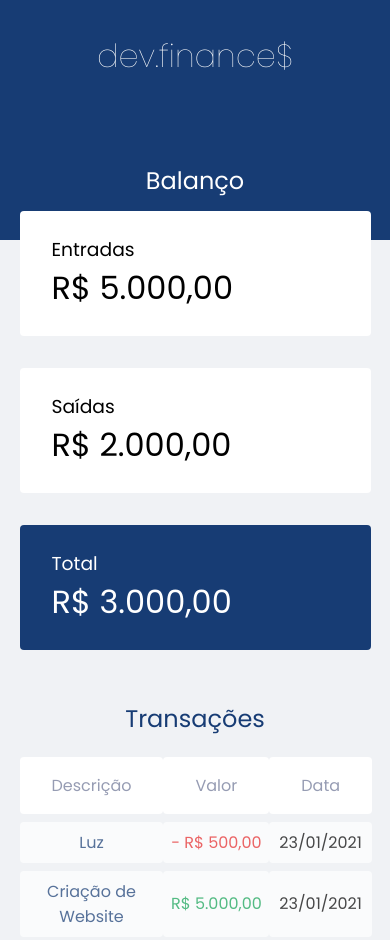
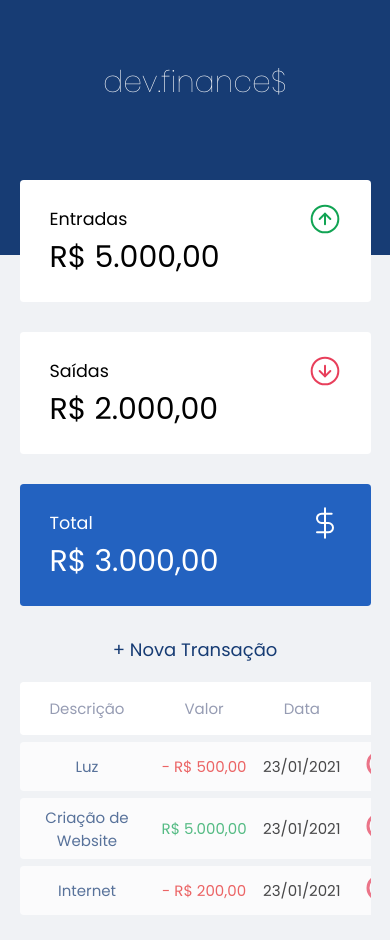
Before and after one commit to Rod-Almeida/Finances-manager, a plain HTML site: page index.html in a window 390 px wide. Shown: the top 940 px of the page. Drawn offline with Linux system fonts and the light colour scheme.

Commit message:
Responsiveness

```diff
--- a/index.html
+++ b/index.html
@@ -19,27 +19,38 @@
 
         <section id="balance">
 
-            <h2>Balanço</h2>
+            <h2 class="sr-only">Balanço</h2>
 
             <div class="card">
-                <h3>Entradas</h3>
+                <h3>
+                    <span>Entradas</span>
+                    <img src="./assets/income.svg" alt="Income Image">
+                </h3>
                 <p>R$ 5.000,00</p>
             </div>
 
             <div class="card">
-                <h3>Saídas</h3>
+                <h3>
+                    <span>Saídas</span>
+                    <img src="./assets/expense.svg" alt="Expenses Image">
+                </h3>
                 <p>R$ 2.000,00</p>
             </div>
 
             <div class="card total">
-                <h3>Total</h3>
+                <h3>
+                    <span>Total</span>
+                    <img src="./assets/total.svg" alt="Total Image">
+                </h3>
                 <p>R$ 3.000,00</p>
             </div>
 
         </section>
 
         <section id="transaction">
-            <h2>Transações</h2>
+            <h2 class="sr-only">Transações</h2>
+
+            <a href="#" class="button new">+ Nova Transação</a>
 
             <table id="data-table">
                 <thead>
@@ -47,6 +58,7 @@
                         <th>Descrição</th>
                         <th>Valor</th>
                         <th>Data</th>
+                        <th></th>
                     </tr>
                 </thead>
                 <tbody>
@@ -54,18 +66,27 @@
                         <td class="description">Luz</td>
                         <td class="expenses">- R$ 500,00</td>
                         <td class="date">23/01/2021</td>
+                        <td>
+                            <img src="./assets/minus.svg" alt="Remover Transação">
+                        </td>
                     </tr>
 
                     <tr>
                         <td class="description">Criação de Website</td>
                         <td class="income">R$ 5.000,00</td>
                         <td class="date">23/01/2021</td>
+                        <td>
+                            <img src="./assets/minus.svg" alt="Remover Transação">
+                        </td>
                     </tr>
 
                     <tr>
                         <td class="description">Internet</td>
                         <td class="expenses">- R$ 200,00</td>
                         <td class="date">23/01/2021</td>
+                        <td>
+                            <img src="./assets/minus.svg" alt="Remover Transação">
+                        </td>
                     </tr>
 
                 </tbody>
--- a/styles.css
+++ b/styles.css
@@ -13,6 +13,21 @@ body {
     font-family: 'Poppins', sans-serif;
 }
 
+html{
+    font-size: 93.75%;
+}
+
+.sr-only{
+    position: absolute;
+    width:1px;
+    height: 1px;
+    padding:0px;
+    margin: -1px;
+    overflow: hidden;
+    clip: rect(0, 0, 0, 0);
+    white-space: nowrap;
+    border-width: 0;
+}
 .container {
     width: min(90vw, 800px);
     margin:auto;
@@ -26,6 +41,26 @@ margin-bottom: 0.8rem;
 color: var(--dark-blue);
 font-weight: normal;
 }
+
+/* =============== LINKS AND BUTTONS =============== */
+
+a {
+color: var(--dark-blue);
+text-decoration: none;
+font-size: larger;
+}
+
+a:hover{
+    color: rgb(6, 6, 170);
+text-decoration: none;
+font-size: larger;
+}
+
+.button.new{
+    margin-bottom: .8rem;
+    display: inline-block;
+}
+
 /* ===================== CARDS==================== */
 
 .card {
@@ -37,6 +72,9 @@ margin-bottom: 2rem;
 
 .card h3 {
     font-weight: normal;
+    display: flex;
+    align-items: center;
+    justify-content: space-between;
 }
 
 .card p {
@@ -44,7 +82,7 @@ margin-bottom: 2rem;
 }
 
 .card.total{
-background: #173c74;
+background: #2362c0;
 color: white;
 }
 
@@ -59,12 +97,13 @@ header {
 #logo {
 color: #fff;
 font-weight: 100;
+margin-top: 2rem;
 }
 
 /* ===================== BALANCE =================== */
 
 #balance {
-    margin-top: -8rem;
+    margin-top: -5rem;
 }
 
 #balance h2{
@@ -79,14 +118,25 @@ font-weight: 100;
 }
 
 #data-table {
+    display: block;
     width: 100%;
     border-spacing: 0 0.5rem;
+    overflow-x: auto;
+}
+
+table thead tr th:first-child,
+table tbody tr td:first-child {
+    border-radius: 0.25rem 0 0 0.25rem;
+}
+
+table thead tr th:last-child,
+table tbody tr td:last-child {
+    border-radius:  0 0.25rem 0.25rem 0;
 }
 
 table thead th {
     background-color: white;
     padding: 1rem 2rem;
-    border-radius: 0.25rem;
     color: #969cb3;
     font-weight: normal;
 }
@@ -102,7 +152,6 @@ table tbody tr:hover {
 table tbody td {
     background-color: white;
     padding: 0.5rem 0 0.5rem 0;
-    border-radius: 0.25rem;
 }
 
 td.description {
@@ -121,7 +170,7 @@ td.expenses {
 /* ===================== FOOTER =================== */
 footer {
     text-align: center;
-    padding: 4rem 0 2rem;
+    padding: 4rem 0 3rem;
     background-color: #173c74;
     color: white;
 }
@@ -129,3 +178,18 @@ footer {
 footer p{
     font-weight: normal;
 }
+/* ===================== RESPONSIVE =================== */
+
+@media (min-width: 800px){
+    html{
+    font-size: 87.5%;
+
+    }
+
+    #balance{
+        display: grid;
+        grid-template-columns: repeat(3, 1fr);
+        gap: 1rem;
+
+    }
+}
```
Also changed, not shown: assets/expense.svg (added), assets/income.svg (added), assets/logo.svg (added), assets/minus.svg (added), assets/plus.svg (added), assets/total.svg (added).
